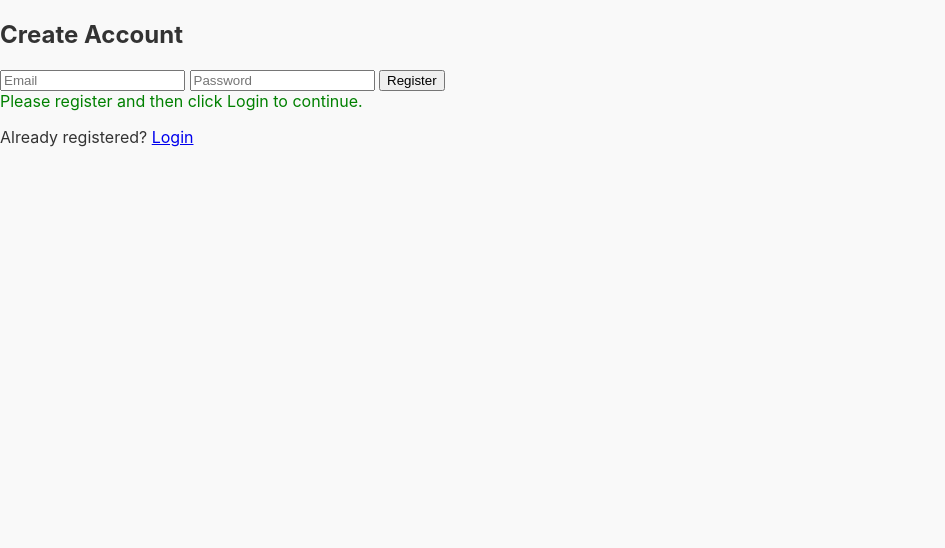
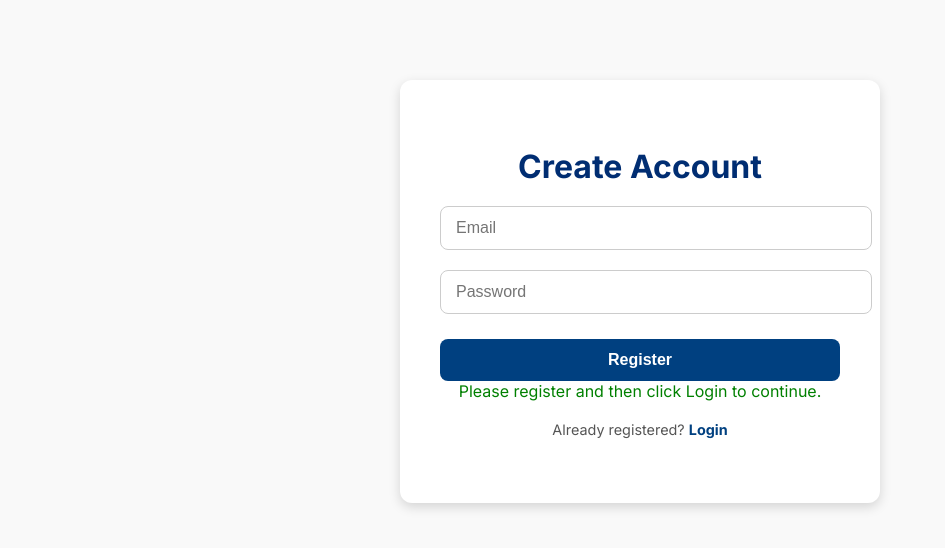
Before and after one commit to amart0513/natural-disaster-hub, a website: page main/register.html in a window 1280 px wide. Shown: the whole page, without its empty margins (0-945 px from the left). Drawn offline with Linux system fonts and the light colour scheme.

Commit message:
updated register UI

```diff
--- a/main/register.html
+++ b/main/register.html
@@ -1,19 +1,26 @@
 <!DOCTYPE html>
-<html>
+<html lang="en">
 <head>
-  <title>Register - StormReady</title>
+  <meta charset="UTF-8">
+  <meta name="viewport" content="width=device-width, initial-scale=1">
+  <title>Register | StormReady Portal</title>
   <script type="module" src="js/register.js" defer></script>
   <link rel="stylesheet" href="css/styles.css">
+  <link rel="stylesheet" href="https://fonts.googleapis.com/css2?family=Inter:wght@400;600;700&display=swap">
 </head>
 <body>
-  <h2>Create Account</h2>
-  <form id="register-form">
-    <input type="email" id="email" placeholder="Email" required>
-    <input type="password" id="password" placeholder="Password" required>
-    <button type="submit">Register</button>
-  </form>
-  <div id="message"></div>
-  <p>Already registered? <a href="login.html">Login</a></p>
+  <div class="auth-container">
+    <h2>Create Account</h2>
+    <form id="login-form">
+      <input type="email" id="email" placeholder="Email" required>
+      <input type="password" id="password" placeholder="Password" required>
+      <button type="submit" class="auth-button">Register</button>
+    </form>
+    <div id="message"></div>
+    <p class="auth-switch">Already registered? <a href="login.html">Login</a></p>
+  </div>
+
+
   <script>
     const messageDiv = document.getElementById('message');
     messageDiv.textContent = "Please register and then click Login to continue.";
```
